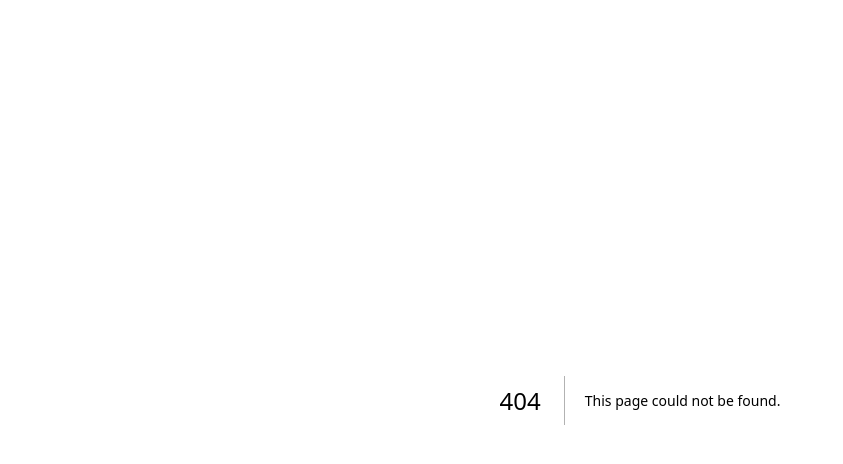
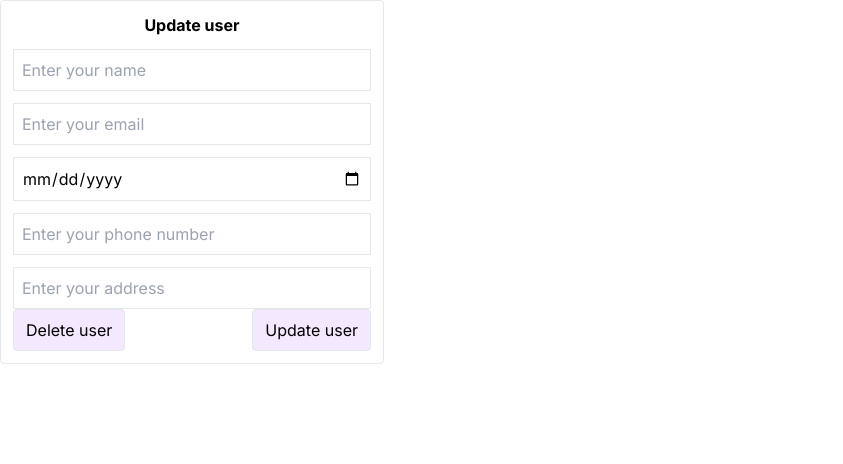
Before and after one commit to sofiiaruban/table-app, a Next.js app: page /user/1 in a window 1280 px wide. Before the commit this address had no page. Shown: the top 464 px of the page, without its empty margins (0-843 px from the left). Built offline with nearby package versions, Linux system fonts and the light colour scheme; no server answers.

Commit message:
feat: Implement  add new user and edit user functionality

```diff
--- a/src/app/components/Button.tsx
+++ b/src/app/components/Button.tsx
@@ -2,5 +2,12 @@ import React from 'react'
 import { ButtonProps } from '../types/ButtonsProps'
 
 export default function Button({ title, handleClick }: ButtonProps) {
-  return <button onClick={handleClick}>{title}</button>
+  return (
+    <button
+      onClick={handleClick}
+      className="border rounded bg-purple-100 hover:bg-purple-200 px-3 py-2"
+    >
+      {title}
+    </button>
+  )
 }
--- a/src/app/components/Table.tsx
+++ b/src/app/components/Table.tsx
@@ -1,6 +1,6 @@
 import React from 'react'
 import { TableProps } from '../types/TableProps'
-
+import Link from 'next/link'
 
 
 export default function Table({list}: TableProps) {
@@ -8,24 +8,26 @@ export default function Table({list}: TableProps) {
     <table className="table-fixed mb-3">
       <thead>
         <tr className="p-2">
-          <th className='border p-2'>Id</th>
-          <th className='border p-2'>Name</th>
-          <th className='border p-2'>Email</th>
-          <th className='border p-2'>Birthday date</th>
-          <th className='border p-2'>Phone number</th>
-          <th className='border p-2'>Address</th>
+          <th className="border p-2">Id</th>
+          <th className="border p-2">Name</th>
+          <th className="border p-2">Email</th>
+          <th className="border p-2">Birthday date</th>
+          <th className="border p-2">Phone number</th>
+          <th className="border p-2">Address</th>
         </tr>
       </thead>
       <tbody>
         {Array.isArray(list) ? (
           list.map((item) => (
               <tr className="p-2" key={item.id}>
+                <Link href={`user/${item.id}`}>
                 <td className="border p-2">{item.id}</td>
                 <td className="border p-2">{item.name}</td>
                 <td className="border p-2">{item.email}</td>
                 <td className="border p-2">{item.birthday_date}</td>
                 <td className="border p-2">{item.phone_number}</td>
                 <td className="border p-2">{item.address}</td>
+                </Link>
               </tr>
           ))
         ) : (
--- /dev/null
+++ b/src/app/components/UserForm.tsx
@@ -0,0 +1,159 @@
+'use client'
+import React, { ChangeEvent, useEffect } from 'react'
+import { useState } from 'react'
+import { useParams, useRouter } from 'next/navigation'
+import Button from '../components/Button'
+import { UserFormProps } from '../types/UserFormProps'
+
+export default function UserForm({ editMode }: UserFormProps) {
+  const params = useParams()
+  const id = params.id
+  const URL = 'https://technical-task-api.icapgroupgmbh.com/api/table'
+  const navigate= useRouter()
+  const [formData, setFormData] = useState({
+    name: '',
+    email: '',
+    birthday_date: '',
+    phone_number: '',
+    address: ''
+  })
+
+  const handleChange = (event: ChangeEvent<HTMLInputElement>) => {
+    const value = event.target.value
+    const name = event.target.name
+
+    setFormData((prevState) => ({
+      ...prevState,
+      [name]: value
+    }))
+  }
+  const handleSubmit = async (e: React.FormEvent) => {
+    e.preventDefault()
+    const requestOptions = {
+      method: editMode ? 'PUT' : 'POST',
+      headers: {
+        'Content-Type': 'application/json'
+      },
+      body: JSON.stringify(formData)
+    }
+
+    const apiUrl = editMode ? `${URL}/${id}/` : URL
+
+    try {
+      const response = await fetch(apiUrl, requestOptions)
+
+      if (response.status === 200 || response.status === 201) {
+        console.log('Request succeeded:', response)
+        navigate.push('/home')
+      } else {
+        console.error('Request failed:', response)
+      }
+    } catch (error) {
+      console.error('An error occurred:', error)
+    }
+  }
+
+// its forbidden
+  const handleDelete = async () => {
+    if (id) {
+      const deleteUrl = `${URL}/${id}/`
+      try {
+        const response = await fetch(deleteUrl, {
+          method: 'DELETE'
+        })
+
+        if (response.status === 204) {
+          console.log('Item deleted successfully')
+          navigate.push('/home')
+        } else {
+          console.error('Delete request failed:', response)
+        }
+      } catch (error) {
+        console.error('An error occurred while deleting:', error)
+      }
+    }
+  }
+
+  useEffect(() => {
+    if (editMode) {
+    const fetchData = async () => {
+       try {
+         const response = await fetch(`${URL}/${id}`)
+         if (!response.ok) {
+           throw new Error(`Request failed with status: ${response.status}`)
+         }
+         const data = await response.json()
+         setFormData(data)
+       } catch (error) {
+         console.error('Error fetching data:', error)
+       }
+     }
+
+     fetchData()
+    }
+  }, [])
+
+  return (
+    <div className="flex flex-col border rounded p-3 w-96">
+      <h2 className="text-center font-bold mb-3">
+        {editMode ? 'Update user' : 'Add user'}
+      </h2>
+      <form onSubmit={handleSubmit}>
+        <input
+          type="text"
+          name="name"
+          placeholder="Enter your name"
+          value={formData.name || ''}
+          required
+          className="border p-2 w-full mb-3"
+          onChange={handleChange}
+        />
+        <input
+          type="email"
+          name="email"
+          placeholder="Enter your email"
+          value={formData.email || ''}
+          required
+          className="border p-2 w-full mb-3"
+          onChange={handleChange}
+        />
+        <input
+          type="date"
+          name="birthday_date"
+          placeholder="Enter your birthday date"
+          value={formData.birthday_date || ''}
+          required
+          className="border p-2 w-full mb-3"
+          onChange={handleChange}
+        />
+        <input
+          type="tel"
+          name="phone_number"
+          pattern="^(\+380|0)[0-9]{9}$"
+          placeholder="Enter your phone number"
+          value={formData.phone_number || ''}
+          required
+          className="border p-2 w-full mb-3"
+          onChange={handleChange}
+        />
+        <input
+          type="text"
+          name="address"
+          placeholder="Enter your address"
+          value={formData.address || ''}
+          required
+          className="border p-2 w-full"
+          onChange={handleChange}
+        />
+        <div className="flex justify-between">
+          <Button
+            title="Delete user"
+            type="button"
+            handleClick={handleDelete}
+          />
+          <Button title={editMode ? 'Update user' : 'Add user'} />
+        </div>
+      </form>
+    </div>
+  )
+}
--- /dev/null
+++ b/src/app/home/page.tsx
@@ -0,0 +1,51 @@
+'use client'
+import React, { useEffect, useState } from 'react'
+import { PageClickEvent } from '../types/PageClickEvent';
+import Table from '../components/Table';
+import Pagination from '../components/Pagination';
+import Button from '../components/Button';
+import Link from 'next/link';
+
+
+export default function Home() {
+  const ITEMS_PER_PAGE = 10;
+  const [tableData, setTableData] = useState([]);
+  const [count, setCount] = useState<number>(0);
+  const pageCount: number = count ? Math.ceil( count / ITEMS_PER_PAGE) : 0;
+  const [offset, setOffset]= useState<number>(0)
+  const TABLE_URL =`https://technical-task-api.icapgroupgmbh.com/api/table/?limit=10&offset=${offset*10}`;
+
+  const getTableData = async () => {
+     try {
+       const response = await fetch(TABLE_URL)
+       if (response.ok) {
+         const data = await response.json()
+         setTableData(data.results)
+         setCount(data.count)
+       } else {
+         console.error('Failed to fetch table data.')
+       }
+     } catch (error) {
+       console.error('An error occurred while fetching table data:', error)
+     }
+  }
+  useEffect(() => {
+    getTableData()
+  }, [ offset])
+
+  const handlePageClick = (event: PageClickEvent) => {
+    setOffset(event.selected)
+  }
+
+  return (
+    <div className="w-full flex flex-col justify-center items-center h-screen">
+      <Table list={tableData} />
+      <Pagination pageCount={pageCount} handlePageClick={handlePageClick} />
+      <div className="container flex justify-end pr-32">
+        <Link href={'/user'}>
+          <Button title="Add user" />
+        </Link>
+      </div>
+    </div>
+  )
+}
--- a/src/app/login/page.tsx
+++ b/src/app/login/page.tsx
@@ -2,6 +2,7 @@
 import React, { useRef } from 'react'
 import { LoginFormValues } from '../types/LoginFormValues'
 import { LoginProps } from '../types/LoginProps'
+import Button from '../components/Button';
 
 export default function Login({ setUserLogIn }: LoginProps) {
   const usernameRef = useRef<HTMLInputElement>(null);
@@ -61,12 +62,7 @@ export default function Login({ setUserLogIn }: LoginProps) {
           className="border rounded px-3 py-2 mb-3"
           required
         />
-        <button
-          type="submit"
-          className="border bg-indigo-200 hover:bg-indigo-300 rounded px-3 py-2"
-        >
-          Log in
-        </button>
+        <Button title="Log in"/>
       </form>
     </div>
   )
--- a/src/app/page.tsx
+++ b/src/app/page.tsx
@@ -1,57 +1,21 @@
 'use client'
 import React, { useEffect, useState } from 'react'
 import Login from './login/page'
-import Table from './components/Table';
-import Pagination from './components/Pagination';
-import { PageClickEvent } from './types/PageClickEvent';
-import Button from './components/Button';
+import {useRouter} from 'next/navigation'
+export default function Auth() {
+  const [isUserLogin, setUserLogIn] = useState<boolean>(false);
+  const navigate= useRouter();
 
-export default function Home() {
-  const ITEMS_PER_PAGE = 10;
-  const [isUserLogin, setUserLogIn] = useState<boolean>(false);
-  const [tableData, setTableData] = useState([]);
-  const [count, setCount] = useState<number>(0);
-  const pageCount: number = count ? Math.ceil( count / ITEMS_PER_PAGE) : 0;
-  const [offset, setOffset]= useState<number>(0)
-  const TABLE_URL =`https://technical-task-api.icapgroupgmbh.com/api/table/?limit=10&offset=${offset*10}`;
-
-  const getTableData = async () => {
-     try {
-       const response = await fetch(TABLE_URL)
-       if (response.ok) {
-         const data = await response.json()
-         setTableData(data.results)
-         setCount(data.count)
-       } else {
-         console.error('Failed to fetch table data.')
-       }
-     } catch (error) {
-       console.error('An error occurred while fetching table data:', error)
-     }
-  }
   useEffect(() => {
     if (isUserLogin) {
-      getTableData()
+      navigate.push('/home')
     }
-  }, [isUserLogin, offset])
-
-  const handlePageClick = (event: PageClickEvent) => {
-    setOffset(event.selected)
-  }
-  const handleButtonClick = () => {
-    console.log("click")
-  }
+  }, [isUserLogin])
   return (
-    <div className="w-full flex flex-col justify-center items-center pt-10">
+    <div className="w-full flex flex-col justify-center items-center h-screen">
       {!isUserLogin ? (
         <Login setUserLogIn={setUserLogIn} />
-      ) : (
-        <>
-          <Table list={tableData} />
-          <Pagination pageCount={pageCount} handlePageClick={handlePageClick} />
-          <Button title="Add user" handleClick={handleButtonClick} />
-        </>
-      )}
+      ) :null}
     </div>
   )
 }
--- a/src/app/types/ButtonsProps.ts
+++ b/src/app/types/ButtonsProps.ts
@@ -1,4 +1,5 @@
 export interface ButtonProps {
   title: string
-  handleClick: () => void
+  handleClick?: () => void
+  type?: string
 }
--- /dev/null
+++ b/src/app/types/UserFormProps.ts
@@ -0,0 +1,3 @@
+export interface UserFormProps {
+  editMode: boolean;
+}
--- /dev/null
+++ b/src/app/user/[id]/page.tsx
@@ -0,0 +1,5 @@
+import UserForm from "@/app/components/UserForm";
+
+export default function EditUser() {
+  return <UserForm editMode={true} />
+}
--- /dev/null
+++ b/src/app/user/page.tsx
@@ -0,0 +1,5 @@
+import UserForm from "../components/UserForm";
+
+export default function AddUser() {
+  return <UserForm editMode={false} />
+}
```
Lines whose indentation alone changed are shown as unchanged.
